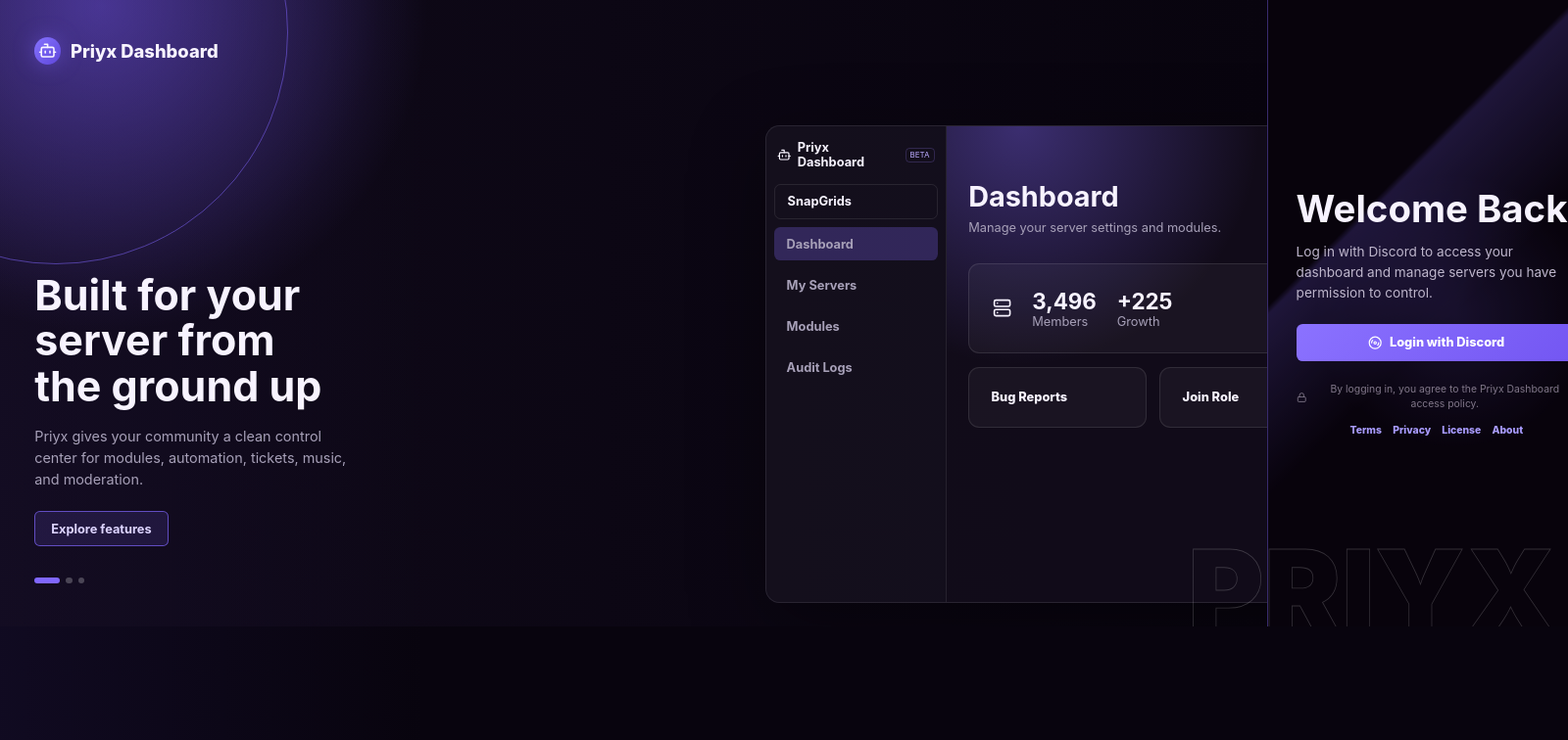
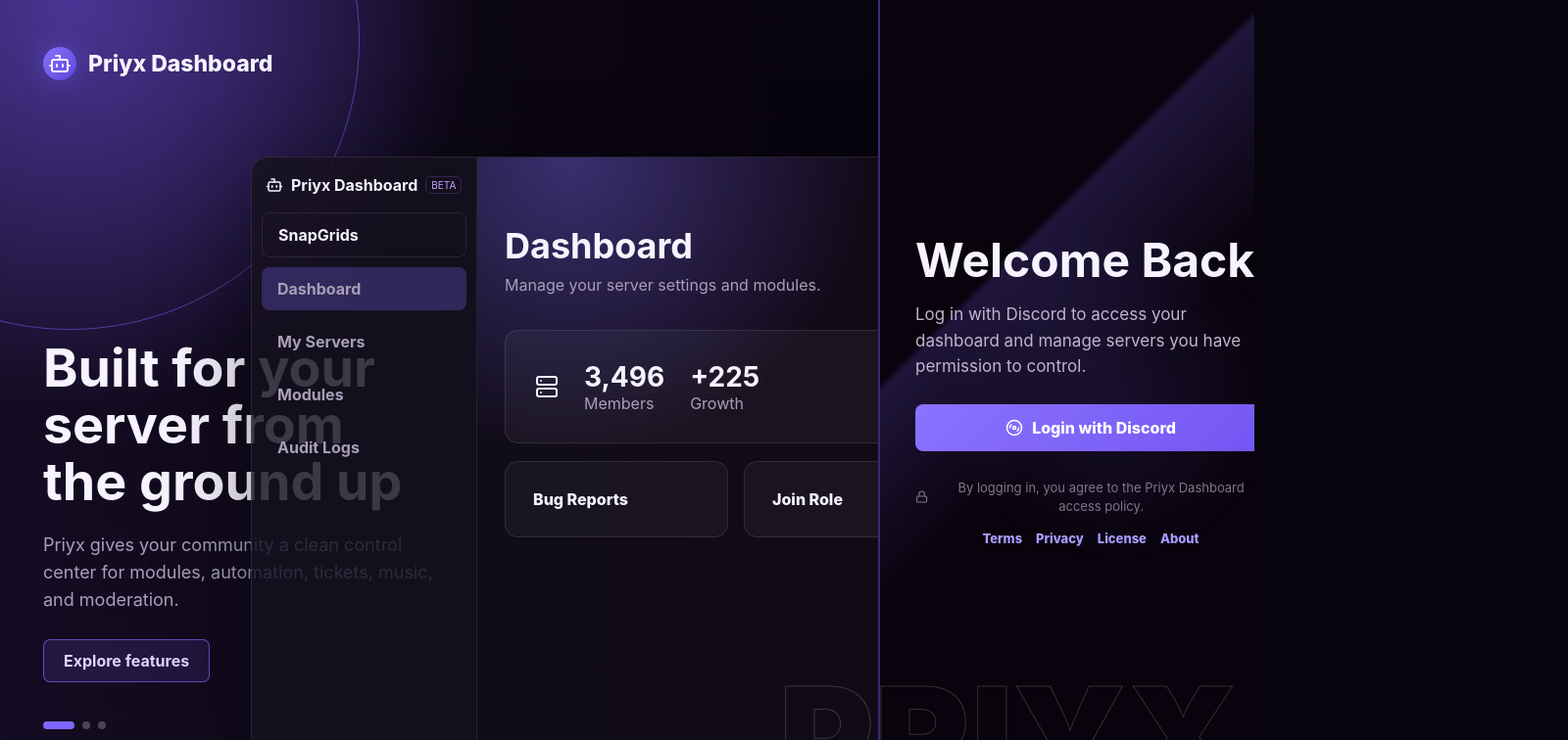
Before and after one commit to officialpriyam/priyx-dasboard, a Next.js app: page /login in a window 1280 px wide. Shown: the top 756 px of the page at 98% size, 1600 px wide, since content can reach past the window. Built offline with nearby package versions, Linux system fonts and the light colour scheme; no server answers.

Commit message:
fix page bugs

```diff
--- a/app/globals.css
+++ b/app/globals.css
@@ -13,7 +13,6 @@
 	--green: #45e889;
 	--danger: #ff6675;
 	--yellow: #ffe044;
-	--dashboard-zoom: 0.8;
 	color-scheme: dark;
 }
 
@@ -43,14 +42,6 @@
 	letter-spacing: 0;
 }
 
-@media (min-width: 761px) {
-	body {
-		width: calc(100% / var(--dashboard-zoom));
-		min-height: calc(100vh / var(--dashboard-zoom));
-		zoom: var(--dashboard-zoom);
-	}
-}
-
 button,
 input,
 select,
@@ -431,7 +422,7 @@
 
 .servers-page {
 	min-height: 100vh;
-	padding: 56px min(8vw, 136px);
+	padding: 40px clamp(28px, 6vw, 96px);
 	background:
 		radial-gradient(circle at 5% 0%, rgba(128, 103, 255, 0.42), transparent 27rem),
 		var(--bg);
@@ -441,7 +432,7 @@
 	display: flex;
 	align-items: center;
 	gap: 10px;
-	margin-bottom: 84px;
+	margin-bottom: 52px;
 	font-size: 23px;
 }
 
@@ -450,7 +441,7 @@
 	grid-template-columns: 1fr auto;
 	align-items: start;
 	gap: 36px;
-	padding-bottom: 54px;
+	padding-bottom: 34px;
 	border-bottom: 1px solid rgba(255, 255, 255, 0.07);
 }
 
@@ -528,7 +519,7 @@
 	flex-wrap: wrap;
 	align-items: center;
 	gap: 32px;
-	margin: 40px 0;
+	margin: 28px 0;
 }
 
 .search-input {
@@ -587,8 +578,8 @@
 
 .server-grid {
 	display: grid;
-	grid-template-columns: repeat(auto-fill, minmax(160px, 1fr));
-	gap: 32px;
+	grid-template-columns: repeat(auto-fill, minmax(138px, 150px));
+	gap: 24px;
 }
 
 .server-card {
@@ -598,10 +589,10 @@
 
 .server-card > img,
 .guild-icon-fallback {
-	width: 160px;
-	height: 160px;
+	width: 126px;
+	height: 126px;
 	margin: 0 auto 16px;
-	border-radius: 22px;
+	border-radius: 18px;
 	object-fit: cover;
 	background: linear-gradient(145deg, rgba(128, 103, 255, 0.22), rgba(255, 255, 255, 0.05));
 	box-shadow: inset 0 0 0 1px rgba(255, 255, 255, 0.05);
@@ -656,7 +647,7 @@
 .app-shell {
 	display: grid;
 	min-height: 100vh;
-	grid-template-columns: 284px 1fr;
+	grid-template-columns: 252px minmax(0, 1fr);
 }
 
 .sidebar {
@@ -810,7 +801,7 @@
 .main {
 	position: relative;
 	min-width: 0;
-	padding: 104px 34px 60px;
+	padding: 88px 28px 48px;
 	background:
 		radial-gradient(circle at 3% -8%, rgba(128, 103, 255, 0.28), transparent 23rem),
 		var(--bg);
@@ -859,12 +850,12 @@
 	align-items: center;
 	justify-content: space-between;
 	gap: 20px;
-	margin-bottom: 44px;
+	margin-bottom: 30px;
 }
 
 .page-title h1 {
 	margin: 0;
-	font-size: clamp(34px, 3vw, 48px);
+	font-size: clamp(30px, 2.5vw, 42px);
 	line-height: 1.05;
 }
 
@@ -937,12 +928,12 @@
 
 .dashboard-grid {
 	display: grid;
-	grid-template-columns: minmax(0, 1.35fr) minmax(260px, 0.65fr) minmax(290px, 0.92fr);
+	grid-template-columns: minmax(0, 1.4fr) minmax(230px, 0.62fr) minmax(260px, 0.78fr);
 	gap: 16px;
 }
 
 .analytics-card {
-	padding: 30px;
+	padding: 24px;
 }
 
 .metric-row {
@@ -973,8 +964,8 @@
 
 .chart-box {
 	position: relative;
-	height: 150px;
-	margin-top: 36px;
+	height: 116px;
+	margin-top: 28px;
 	border: 1px dashed rgba(255, 255, 255, 0.06);
 	border-radius: 10px;
 	background:
@@ -1011,7 +1002,7 @@
 
 .prefix-card {
 	position: relative;
-	padding: 52px 26px 26px;
+	padding: 44px 22px 22px;
 	text-align: center;
 }
 
@@ -1021,7 +1012,7 @@
 	-webkit-background-clip: text;
 	background-clip: text;
 	color: transparent;
-	font-size: 58px;
+	font-size: 48px;
 	line-height: 1;
 }
 
@@ -1051,7 +1042,7 @@
 .audit-card {
 	grid-row: span 2;
 	position: relative;
-	padding: 24px;
+	padding: 20px;
 }
 
 .audit-card h2,
@@ -1097,7 +1088,7 @@
 
 .quick-actions,
 .suggested-card {
-	padding: 24px 20px;
+	padding: 20px 18px;
 }
 
 .quick-actions p,
```
